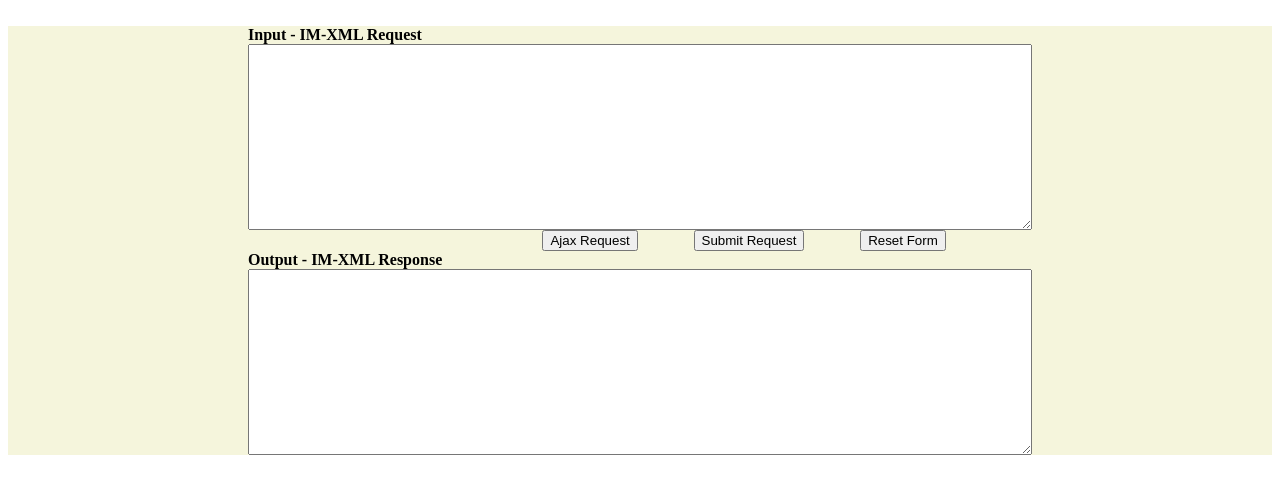
After one commit to MichelRiou/Project-C, a PHP site: page /ingram.html in a window 1280 px wide. The commit adds this page. Shown: the top 494 px of the page. Run offline with PHP 8.4, Linux system fonts and the light colour scheme.

Commit message:
Gestion maj reponses

```diff
--- a/controller/frontend.php
+++ b/controller/frontend.php
@@ -15,7 +15,7 @@ function majOneRequest($pId) {
     $TagManager = new \mr\fr\Model\TagManager();
     $id = $pId;
     $request = $RequestManager->selectOneRequest($id);
-    $tags= $TagManager->selectAllTagsFromRequest($request);
+    $tags= $TagManager->selectAllTagsFromRequest($id);
 
     require('view/frontend/majRequest.php');
 }
--- /dev/null
+++ b/ingram.html
@@ -0,0 +1,120 @@
+<html>
+
+    <head>
+        <title>IM-XML Test Tool</title>
+        <script src="https://code.jquery.com/jquery-3.3.1.js"></script>
+        <script language="JavaScript">
+            function sendXMLRequest(input) {
+                //var xmlHttpReq = new ActiveXObject("MSXML2.XMLHTTP.3.0");
+                var xmlHttpReq = new XMLHttpRequest();
+                try {
+                    xmlHttpReq.open("POST", "https://malibu.ingrammicro.com/im-xml", false);
+                    /*xmlHttpReq.setRequestHeader("Content-type", "text/xml;charset=iso-8859-1");*/
+                     xmlHttpReq.setRequestHeader("Content-type", "text/xml;charset=UTF-8");
+                    /* xmlHttpReq.setRequestHeader("SOAPAction", "sync"); */
+                    d1 = new Date;
+                    document.XMLTesterForm.ResponseField.value = "Request submitted:" + d1;
+                    xmlHttpReq.send(input);
+                    d2 = new Date;
+                    millis = d2.getTime() - d1.getTime();
+                    result = "Response received: " + d2 + " [Elapsed time: " + millis + " ms]\nHTTP Status:" + xmlHttpReq.status + " " + xmlHttpReq.statusText;
+                    result += "\n" + xmlHttpReq.responseText;
+                    document.XMLTesterForm.ResponseField.value = result;
+                } catch (e) {
+                    alert("EXCEPTION: " + e.name + " - " + e.description);
+                    /*   alert("EXCEPTION: " + e.name + " - " + e.description + "\n" + xmlHttpReq.responseText);  */
+                }
+            }
+
+
+
+
+
+            function sendXMLAjaxRequest(input) {
+
+
+
+
+
+                    $.ajax({
+                    type: "POST",
+                    url: 'https://malibu.ingrammicro.com/im-xml',
+                    contentType: "text/xml;charset=iso-8859-1",
+                    dataType: 'xml',
+                    //url: '/index.php',
+                    data: input,
+                    success: function (retour) {
+                        $("#response").html(retour);
+                    },
+                    error: function (XMLHttpRequest, textStatus, errorThrown) {
+                        console.log(XMLHttpRequest);
+                        console.log(textStatus);
+                        console.log(errorThrown);
+                    }
+                });
+
+
+
+                //alert(lsPlaceType);
+                return false;
+            }
+
+
+        </script>
+
+    </head>
+
+    <BR>
+    <div ALIGN="CENTER" STYLE="background-color: beige">
+        <!-- font face="Arial,'Times New Roman',System, Helvetica, sans-serif"></font -->
+        <!-- H4>XML Test Tool</H4><BR  -->
+        <!-- tr>
+          <td bgcolor="#EAE4EE">
+            <hr WIDTH="95%" ALIGN="center" SIZE=3 NOSHADE COLOR="#4444DD">
+          </td>
+        </tr -->
+
+        <form name="XMLTesterForm" onsubmit="login();
+                return false;">
+            <table cellpadding="0" cellspacing="0" border="0" STYLE="background-color: beige">
+                <!--  tr VALIGN="TOP">
+                  <th align="center">XML Test Tool</th>
+                </tr  -->
+                <tr>
+                    <td align="left">
+                        <b>Input - IM-XML Request</b>
+                    </td>
+                </tr>
+                <tr>
+                    <td colspan="3"  align="center">
+                        <textarea WRAP="off" NAME="InputField"  ROWS="12" COLS="95" TABINDEX="1"></textarea>
+                    </td>
+                </tr>
+                <tr>
+                    <td align="right">
+                        <input type="button" name="btn" value="Ajax Request"  TABINDEX="1" onclick="sendXMLAjaxRequest(document.XMLTesterForm.InputField.value);return false;">
+                    </td>
+                    <td align="center">
+                        <input type="button" name="btn" value="Submit Request"  TABINDEX="2" onclick="sendXMLRequest(document.XMLTesterForm.InputField.value);return false;">
+                    </td>
+                    <td align="left">
+                        <input type="button" name="rst" value="Reset Form"  TABINDEX="3" onclick="window.location.reload();return false;">
+                    </td>
+
+                    <!--  &nbsp;<a href="JavaScript:window.location.reload()"  TABINDEX="3">reset form</a>  -->
+                </tr>
+                <tr>
+                    <td align="left">
+                        <b>Output - IM-XML Response</b>
+                    </td>
+                </tr>
+                <tr>
+                    <td colspan="3" align="center">
+                        <textarea WRAP="off" READONLY NAME="ResponseField"  ROWS="12" COLS="95" id ="response"></textarea>
+                    </td>
+                </tr>
+            </table>
+        </form>
+    </div>
+</body>
+</html>
--- a/view/frontend/listRequest.php
+++ b/view/frontend/listRequest.php
@@ -273,10 +273,10 @@ ob_start();
             <thead>
                 <tr>
                     <th>
-                        <span class="custom-checkbox">
+                     <!-- <span class="custom-checkbox">
                             <input type="checkbox" id="selectAll">
                             <label for="selectAll"></label>
-                        </span>
+                        </span> -->
                     </th>
 
                     <th>Nom</th>
```
Also changed, not shown: public/css/extended.css (added, +219 -0 lines), view/frontend/majRequest.php (+23 -239 lines), 1 other file.
